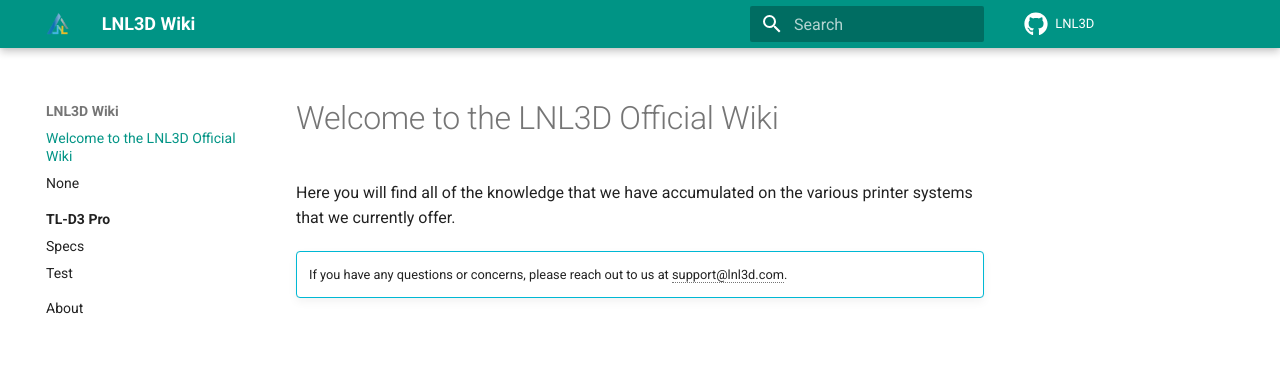
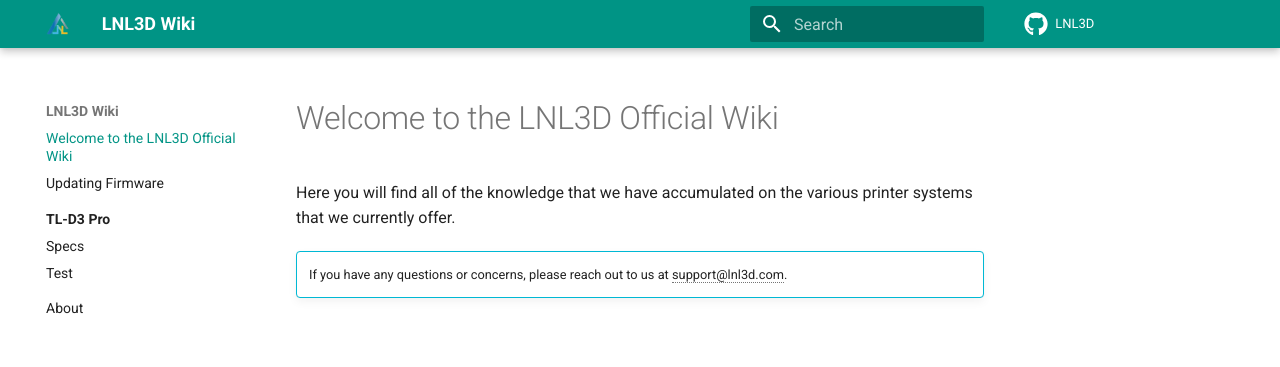
Before and after one commit to LNL3D/LNL3D.github.io, an MkDocs documentation site: the page built from docs/index.md, in a window 1280 px wide. Shown: the top 367 px of the page. Built offline with MkDocs 1.6.1 and Material for MkDocs 9.7.7, drawn with Linux system fonts in a browser that asks for light colours; a script that is not in the unit is left out.

```diff
--- a/mkdocs.yml
+++ b/mkdocs.yml
@@ -27,7 +27,7 @@ extra:
 
 nav:
   - index.md
-  - updatingSoftware.md
+  - updatingsoftware.md
   - TL-D3 Pro:
     - TL-D3 Pro: TL-D3/index.md
     - Specs: TL-D3/Specs.md
```
